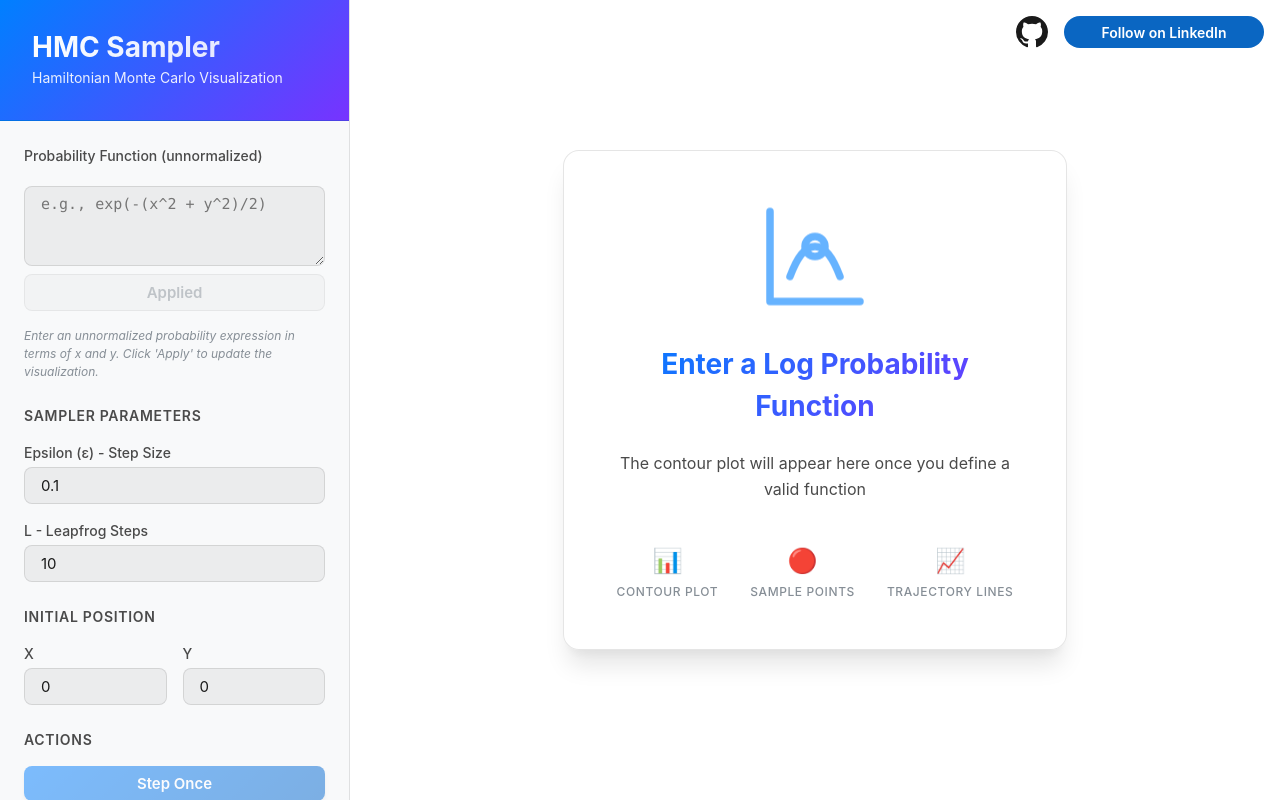
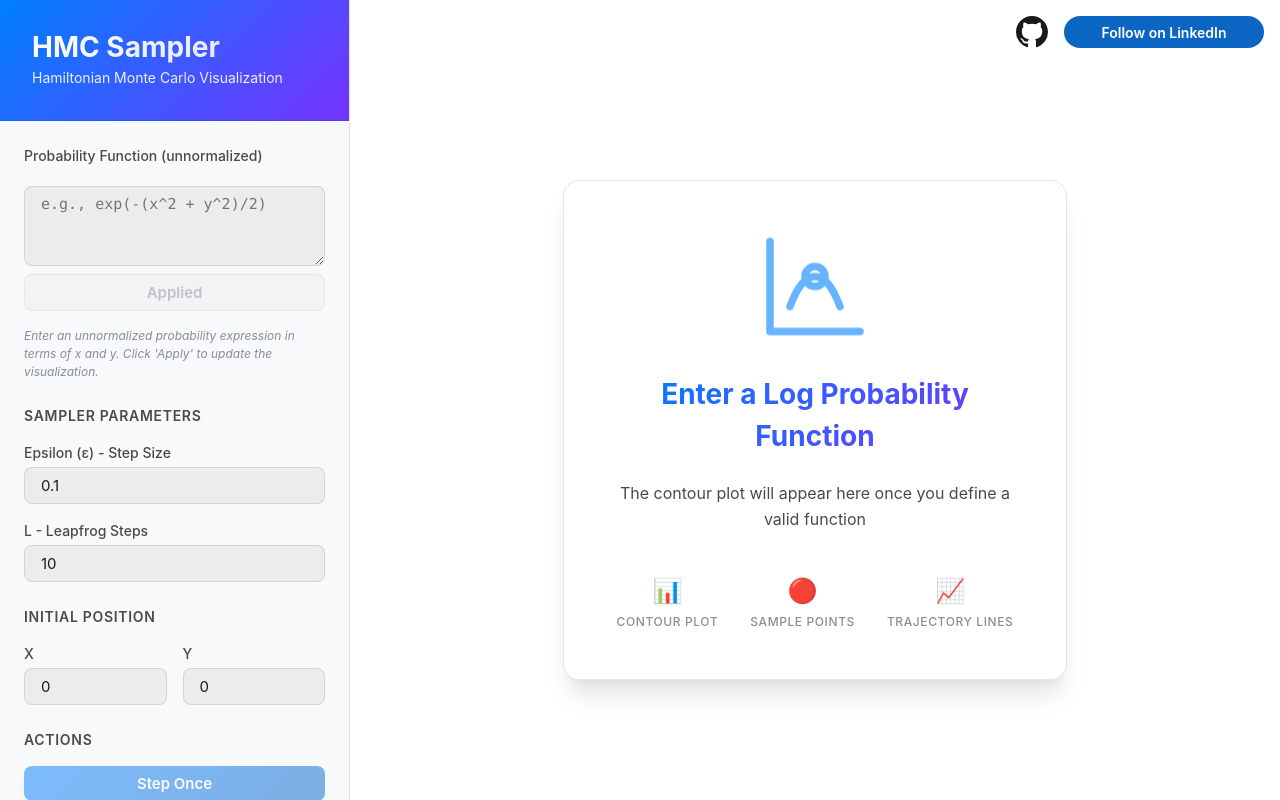
Before and after one commit to aerubanov/HMC_visualization, a React (Vite) app: page / in a window 1280 px wide. Built offline with nearby package versions, Linux system fonts and the light colour scheme.

Commit message:
add space for buttons on top

```diff
--- a/src/components/Visualizer.css
+++ b/src/components/Visualizer.css
@@ -7,6 +7,7 @@
   background: var(--color-bg-primary);
   position: relative;
   overflow: hidden;
+  padding-top: 60px; /* Space for social buttons at the top */
 }
 
 /* Background pattern */
```
Also changed, not shown: 1 other file (tests, documents, lock files or other folders).
